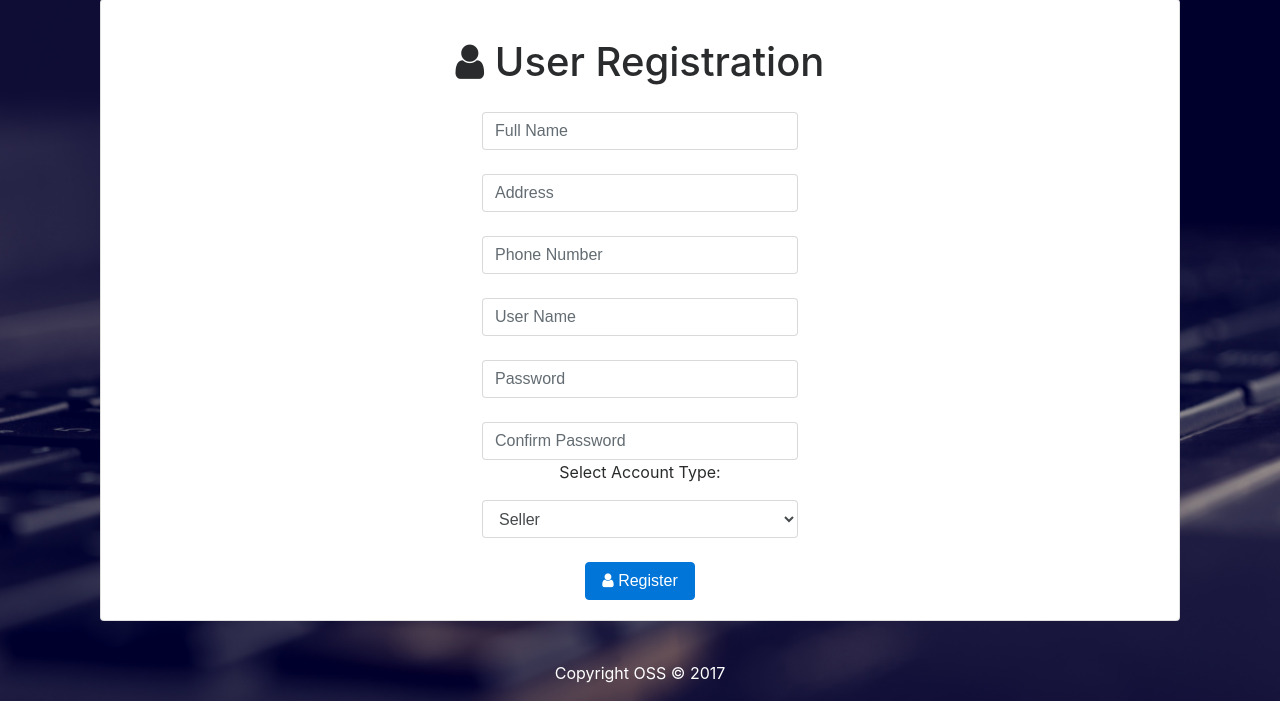
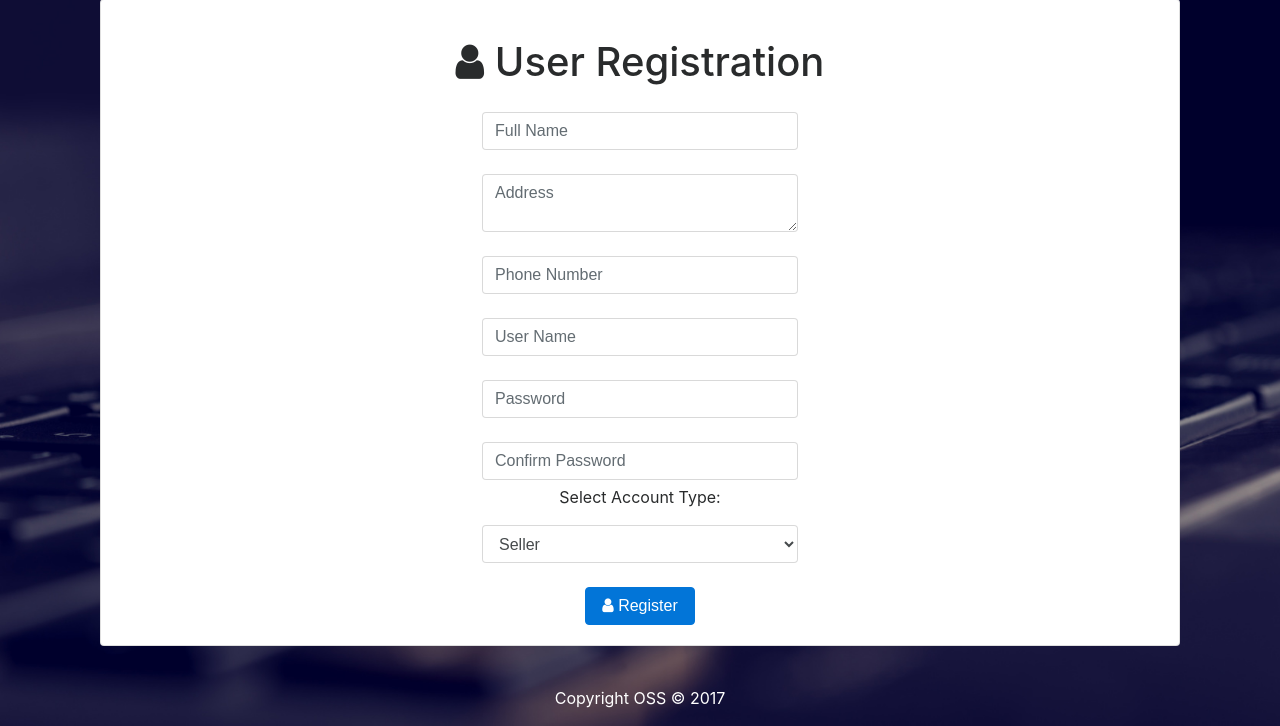
Before and after one commit to Syai97/OSS, a PHP site: page /register.php in a window 1280 px wide. Shown: the part 136-862 px from the top of the page. Before the commit the page ends 837 px from the top, so only its background shows below. Run offline with PHP 8.4, Linux system fonts and the light colour scheme; some libraries are stand-ins or nearby versions.

Commit message:
few fixes

```diff
--- a/custMenu.php
+++ b/custMenu.php
@@ -9,7 +9,7 @@
                        <div class='alert alert-success' align='center'>
                             You Have Successfully Paid For Your Item.
                             You Orders Will Be Notified To The Seller.
-                            <a href='printreceipt.php'> Click Here To Print The Receipt</a>
+                            <a href='index.php?page=orderReceipt&od=".$_GET['od']."'> Click Here To Print The Receipt</a>
                        </div>
                        ";
                    }
--- a/itemPayment_ps.php
+++ b/itemPayment_ps.php
@@ -20,8 +20,9 @@ if(isset($_POST['payProof'])){
     if($query){
         $sql4 = "UPDATE orders SET orderstatus = 'Paid' WHERE ordersid = $ordersid";
         $query4 = mysqli_query($con, $sql4);
+        echo $rLink = 'index.php?page=custMenu&paySuccess=1&od='.$ordersid;
 
-        redirect('index.php?page=custMenu&paySuccess=1');
+        redirect($rLink);
     }
     else
         redirect('index.php?page=custMenu&paySuccess=2');
--- a/register.php
+++ b/register.php
@@ -10,13 +10,13 @@ include 'header.php';
 
                 <form method="post" action="register_ps.php" class="col-lg-4">
                     <input type='text' name='name' class="form-control" id='name' minlength="5" maxlength="50" placeholder="Full Name" onkeypress="return isAlphabet(event)" required/><br/>
-                    <input type='text' name='address' class="form-control" id='address' maxlength="50" placeholder="Address" required/><br/>
+                    <textarea type='text' name='address' class="form-control" id='address' maxlength="50" placeholder="Address" required></textarea><br/>
                     <input type='text' name='phonenum' class="form-control" id='phonenum' minlength="10" maxlength="11" placeholder="Phone Number" onkeypress="return isNumber(event)" required/><br/>
                     <input type='text' name='username' class="form-control" id='username' minlength="4" maxlength="50" placeholder="User Name" required/><br/>
                     <input type='password' class="form-control" name='password' id='password' minlength="6" maxlength="25" placeholder="Password" required/><br/>
                     <input type='password' class="form-control" name ='confirmpassword' id='confirmpassword' minlength="6" maxlength="25" placeholder="Confirm Password" required/>
                     <div class="accounttype" align="absolute">
-                        <p>Select Account Type:</p>
+                        <p style="padding-top: 5px;">Select Account Type:</p>
                         <select name='acctype' class="form-control">
                             <option value="1">Seller</option>
                             <option value="2">Customer</option>
```
Also changed, not shown: login_ps.php (+5 -6 lines), payment/paymentForAiman97_4.png (added), payment/paymentForAiman97_5.png (added).
